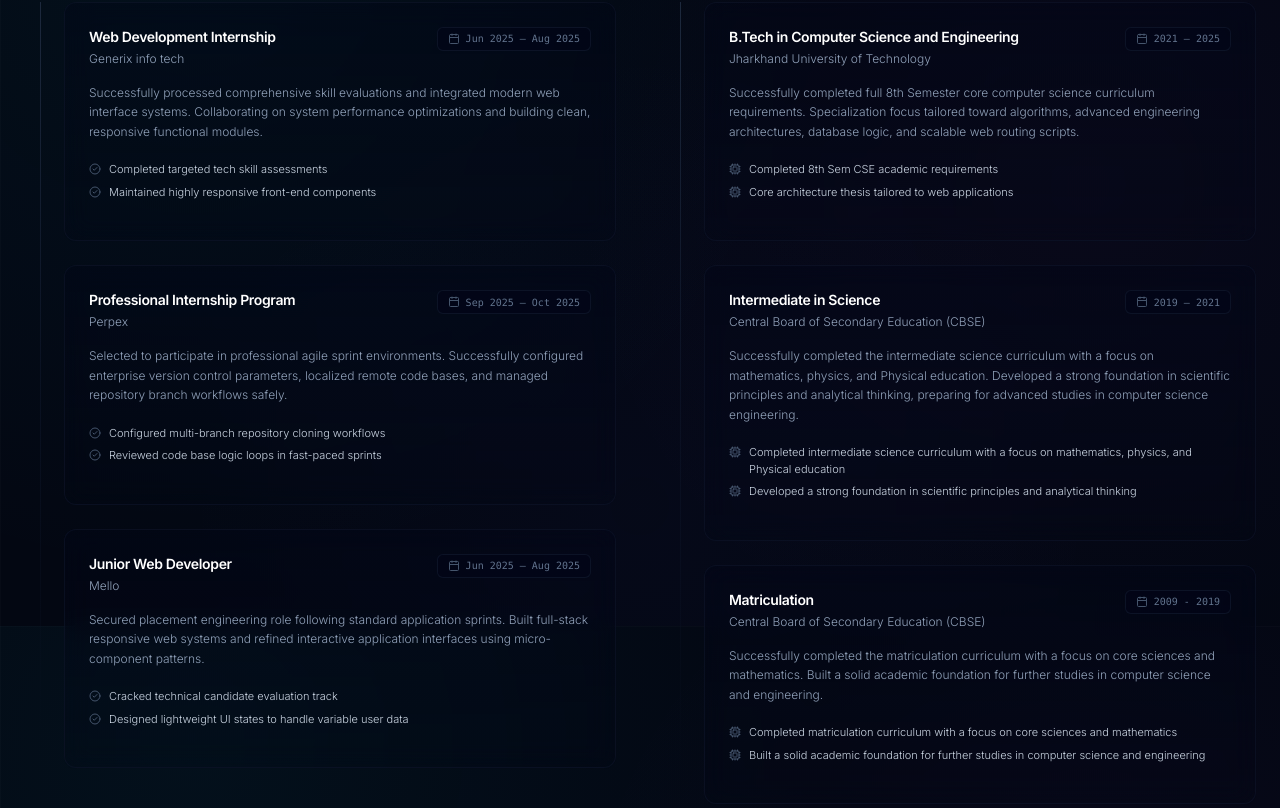
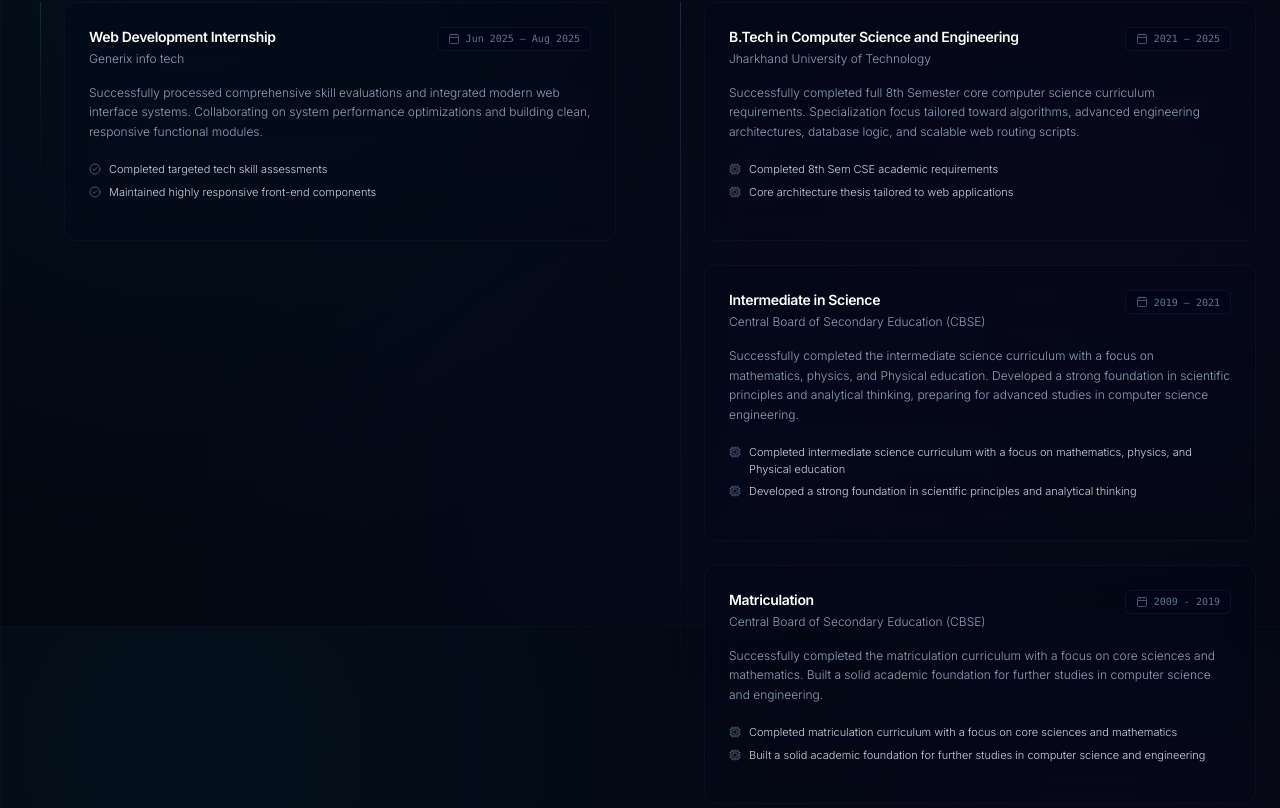
Before and after one commit to shiba-murmu/shiba-murmu-portfolio, a React (Vite) app: page / in a window 1280 px wide. Shown: the part 5774-6582 px from the top of the page. Built offline with nearby package versions, Linux system fonts and the light colour scheme.

Commit message:
some codes has been commented .

```diff
--- a/src/constants/Data.js
+++ b/src/constants/Data.js
@@ -202,34 +202,34 @@ const portfolioData = {
         "Maintained highly responsive front-end components",
       ],
     },
-    {
-      role: "Professional Internship Program",
-      organization: "Perpex",
-      duration: "Sep 2025 — Oct 2025",
-      borderColor: "from-cyan-500/30 to-blue-500/10",
-      glowColor: "rgba(6, 182, 212, 0.12)",
-      iconColor: "text-cyan-400",
-      description:
-        "Selected to participate in professional agile sprint environments. Successfully configured enterprise version control parameters, localized remote code bases, and managed repository branch workflows safely.",
-      milestones: [
-        "Configured multi-branch repository cloning workflows",
-        "Reviewed code base logic loops in fast-paced sprints",
-      ],
-    },
-    {
-      role: "Junior Web Developer",
-      organization: "Mello",
-      duration: "Jun 2025 — Aug 2025",
-      borderColor: "from-cyan-500/30 to-blue-500/10",
-      glowColor: "rgba(6, 182, 212, 0.12)",
-      iconColor: "text-cyan-400",
-      description:
-        "Secured placement engineering role following standard application sprints. Built full-stack responsive web systems and refined interactive application interfaces using micro-component patterns.",
-      milestones: [
-        "Cracked technical candidate evaluation track",
-        "Designed lightweight UI states to handle variable user data",
-      ],
-    },
+    // {
+    //   role: "Professional Internship Program",
+    //   organization: "Perpex",
+    //   duration: "Sep 2025 — Oct 2025",
+    //   borderColor: "from-cyan-500/30 to-blue-500/10",
+    //   glowColor: "rgba(6, 182, 212, 0.12)",
+    //   iconColor: "text-cyan-400",
+    //   description:
+    //     "Selected to participate in professional agile sprint environments. Successfully configured enterprise version control parameters, localized remote code bases, and managed repository branch workflows safely.",
+    //   milestones: [
+    //     "Configured multi-branch repository cloning workflows",
+    //     "Reviewed code base logic loops in fast-paced sprints",
+    //   ],
+    // },
+    // {
+    //   role: "Junior Web Developer",
+    //   organization: "Mello",
+    //   duration: "Jun 2025 — Aug 2025",
+    //   borderColor: "from-cyan-500/30 to-blue-500/10",
+    //   glowColor: "rgba(6, 182, 212, 0.12)",
+    //   iconColor: "text-cyan-400",
+    //   description:
+    //     "Secured placement engineering role following standard application sprints. Built full-stack responsive web systems and refined interactive application interfaces using micro-component patterns.",
+    //   milestones: [
+    //     "Cracked technical candidate evaluation track",
+    //     "Designed lightweight UI states to handle variable user data",
+    //   ],
+    // },
   ],
 };
 
```
